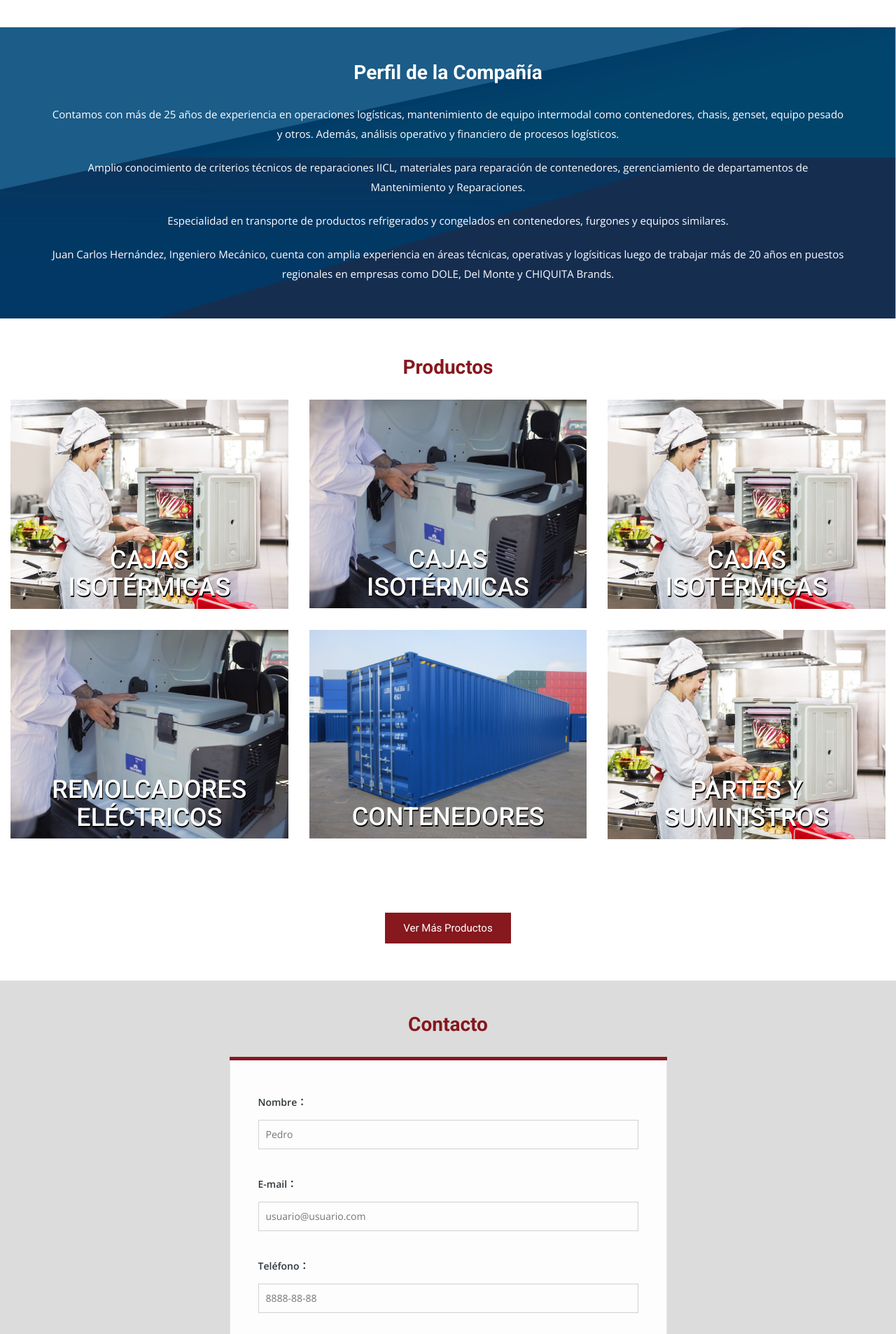
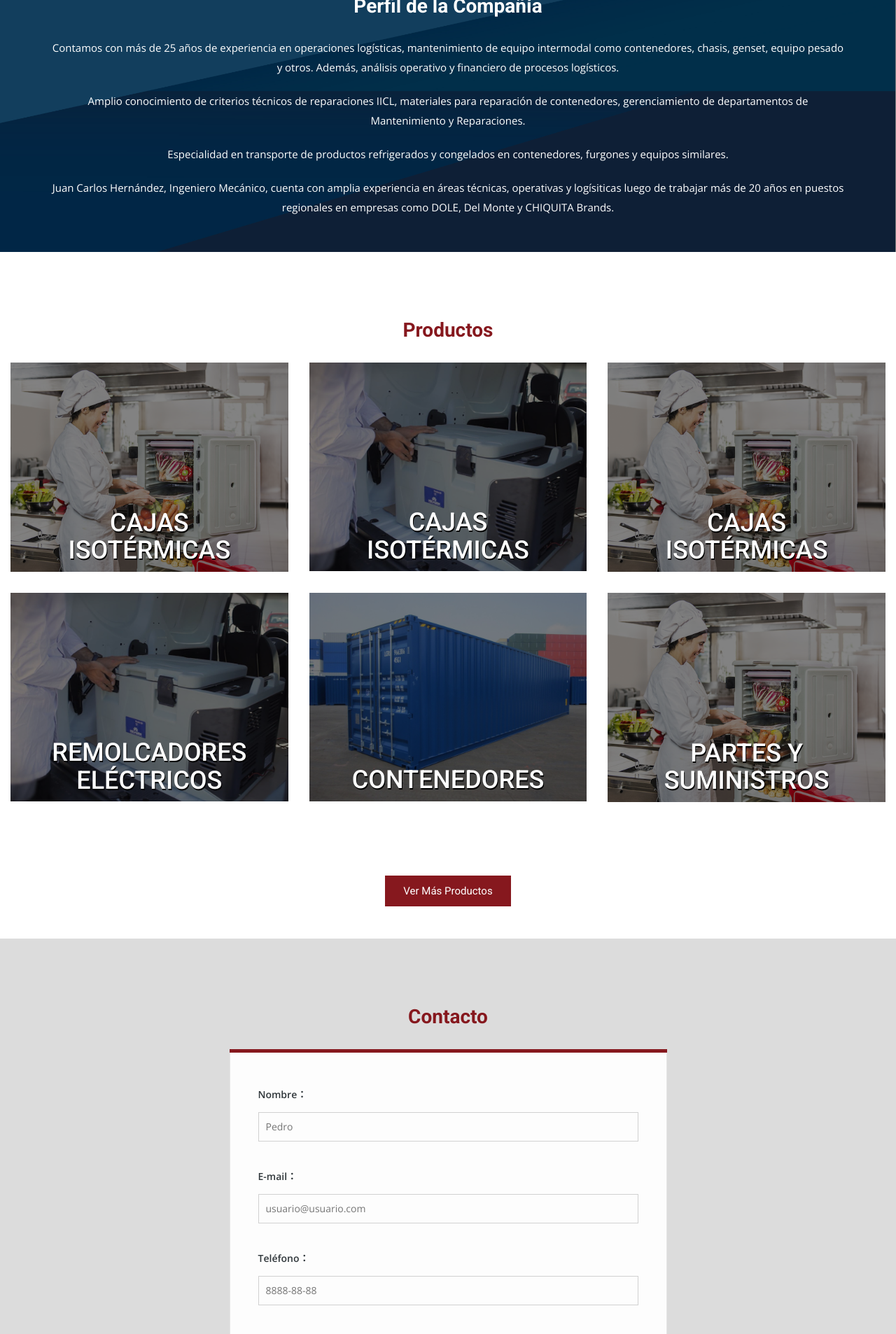
Before and after one commit to Websites-test/ICS-CR, a PHP site: page / in a window 1280 px wide. Shown: the part 1387-3293 px from the top of the page at 70% size. Run offline with PHP 8.4, Linux system fonts and the light colour scheme; some libraries are stand-ins or nearby versions; some web fonts are replaced.

Commit message:
se hacen cambios en el sitio

```diff
--- a/css/style.css
+++ b/css/style.css
@@ -55,7 +55,11 @@ a:active {
 --*/
 header {
   background: #fff;
-  padding: 10px 0 35px 0;
+  padding: 10px 0 30px 0;
+  position: fixed;
+  width: 100%;
+  z-index: 10;
+  box-shadow: 0px 0px 19px black;
 }
 header .navbar {
   margin-bottom: 0px;
@@ -544,7 +548,7 @@ header .navbar-default .navbar-nav li a{
 --*/
 #service {
   text-align: center;
-  padding: 35px 0;
+  padding: 5.5em 0 2em;
 }
 #service .service-item {
   padding-bottom: 30px;
@@ -654,7 +658,7 @@ header .navbar-default .navbar-nav li a{
   position: absolute;
   height: 100%;
   top: 0;
-  background-color: #00000040;
+  background-color: #0000007d;
 }
 
 .division-border{
@@ -1284,6 +1288,7 @@ h2{
   text-shadow: 1px 2px #000;
   text-transform: uppercase;
   transition:all 1s linear;
+  z-index: 7;
 }
 
 
@@ -1301,6 +1306,11 @@ h2{
 .content:hover .title-products{
    visibility: hidden;
    transition: all 0.2s ease-in-out 0s;
+}
+
+.content:hover .overlay-black{
+  opacity: 0.1;
+  transition: all 0.4s ease-in-out 0s;
 }
 
 
@@ -1397,7 +1407,7 @@ h2{
 
 #contact{
   background-color: #dcdcdc;
-  padding:  2em 0;
+  padding: 5.5em 0 2em;
 }
 
 
--- a/index.html
+++ b/index.html
@@ -40,7 +40,6 @@
   <body id="home" class="homepage">
 
 
-
     <!-- Header Start -->
   <header>
     <div class="container-fluid">
@@ -64,7 +63,7 @@
                 <!-- Collect the nav links, forms, and other content for toggling -->
                 <div class="collapse navbar-collapse main-menu" id="bs-example-navbar-collapse-1">
                   <ul class="nav navbar-nav navbar-right">
-                    <li><a href="index.html">Inicio</a></li>
+                    <li><a href="#home" data-section="#home">Inicio</a></li>
                     <li><a href="#service" data-section="#service">Productos</a></li>
                     <li><a href="#contact" data-section="#contact">Contacto</a></li>
                     <li class="facebook-icon">
@@ -246,6 +245,7 @@
                     </p>
                   </div>
                 </a>
+                <div class="overlay-black"></div>
               </div>
             </div>
           </div>
@@ -269,6 +269,7 @@
                     </p>
                   </div>
                 </a>
+                <div class="overlay-black"></div>
               </div>
               <!-- <h4>Cajas Isotérmicas</h4>
               <p class = "text-left">Contrary to popular belief, Lorem Ipsum is not simply random text. It has roots in a piece of classical Latin literature from 45 BC, making it over 2000 years old.</p>
@@ -295,6 +296,7 @@
                     </p>
                   </div>
                 </a>
+                <div class="overlay-black"></div>
               </div>
               <!-- <h4>Cajas Isotérmicas</h4>
               <p class = "text-left">Contrary to popular belief, Lorem Ipsum is not simply random text. It has roots in a piece of classical Latin literature from 45 BC, making it over 2000 years old.</p>
@@ -321,6 +323,7 @@
                     </p>
                   </div>
                 </a>
+                <div class="overlay-black"></div>
               </div>
               <!-- <h4>Cajas Isotérmicas</h4>
               <p class = "text-left">Contrary to popular belief, Lorem Ipsum is not simply random text. It has roots in a piece of classical Latin literature from 45 BC, making it over 2000 years old.</p>
@@ -343,6 +346,7 @@
                     </p>
                   </div>
                 </a>
+                <div class="overlay-black"></div>
               </div>
             </div>
           </div>
@@ -366,6 +370,7 @@
                     </p>
                   </div>
                 </a>
+                <div class="overlay-black"></div>
               </div>
             </div>
           </div>
--- a/js/main.js
+++ b/js/main.js
@@ -91,9 +91,4 @@ $(document).ready(function(){
 	$('.main-menu ul li a,.smooth-scroll').scrollingTo();
 
 
-
-
-
-
-
 });
```
